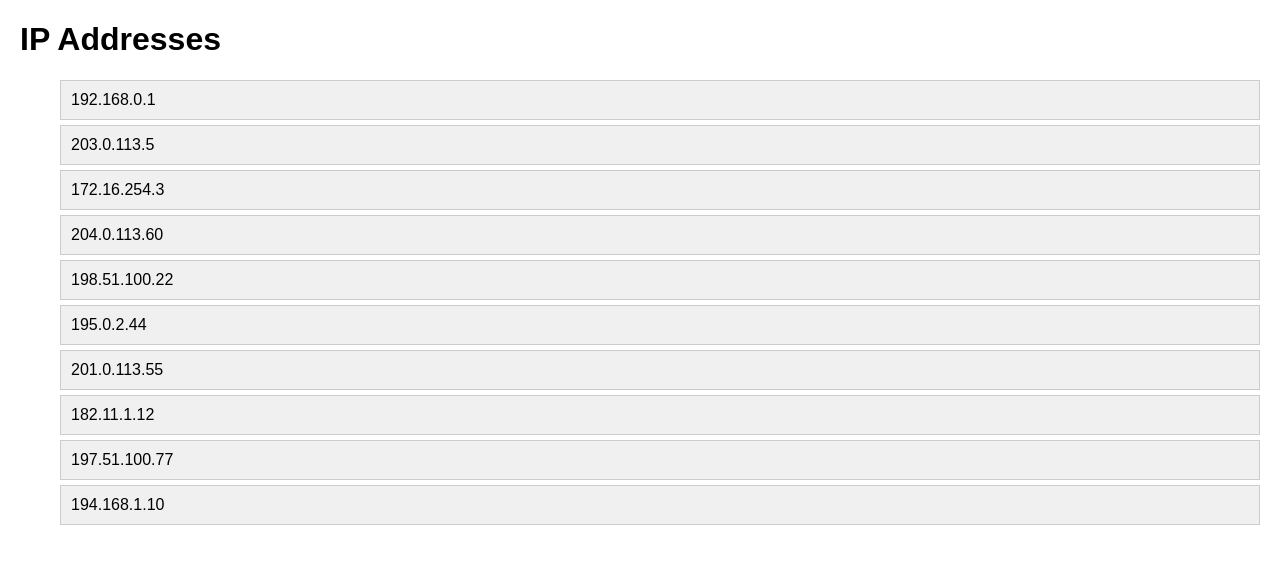
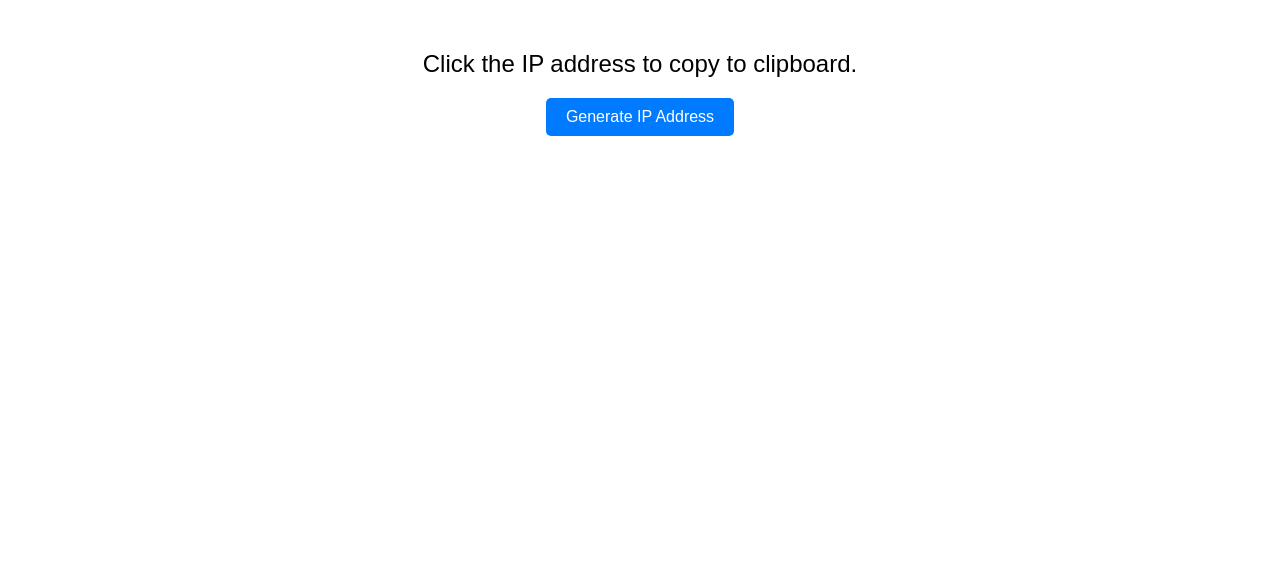
Before and after one commit to SkPocketmoney/Ip, a plain HTML site: page index.html in a window 1280 px wide. Drawn offline with Linux system fonts and the light colour scheme.

Commit message:
Update index.html

```diff
--- a/index.html
+++ b/index.html
@@ -3,43 +3,50 @@
 <head>
     <meta charset="UTF-8">
     <meta name="viewport" content="width=device-width, initial-scale=1.0">
-    <title>IP Addresses</title>
+    <title>Random IP Address Generator</title>
     <style>
         body {
             font-family: Arial, sans-serif;
-            margin: 20px;
+            text-align: center;
+            margin-top: 50px;
         }
-        ul {
-            list-style-type: none;
+        #ip-address {
+            font-size: 24px;
+            margin-bottom: 20px;
+            cursor: pointer;
         }
-        li {
-            background-color: #f0f0f0;
-            margin: 5px 0;
-            padding: 10px;
-            border: 1px solid #ccc;
+        button {
+            padding: 10px 20px;
+            font-size: 16px;
+            background-color: #007bff;
+            color: white;
+            border: none;
             cursor: pointer;
+            border-radius: 5px;
+        }
+        button:hover {
+            background-color: #0056b3;
         }
     </style>
 </head>
 <body>
-    <h1>IP Addresses</h1>
-    <ul>
-        <li onclick="copyToClipboard('192.168.0.1')">192.168.0.1</li>
-        <li onclick="copyToClipboard('203.0.113.5')">203.0.113.5</li>
-        <li onclick="copyToClipboard('172.16.254.3')">172.16.254.3</li>
-        <li onclick="copyToClipboard('204.0.113.60')">204.0.113.60</li>
-        <li onclick="copyToClipboard('198.51.100.22')">198.51.100.22</li>
-        <li onclick="copyToClipboard('195.0.2.44')">195.0.2.44</li>
-        <li onclick="copyToClipboard('201.0.113.55')">201.0.113.55</li>
-        <li onclick="copyToClipboard('182.11.1.12')">182.11.1.12</li>
-        <li onclick="copyToClipboard('197.51.100.77')">197.51.100.77</li>
-        <li onclick="copyToClipboard('194.168.1.10')">194.168.1.10</li>
-    </ul>
+    <div id="ip-address" onclick="copyToClipboard()">Click the IP address to copy to clipboard.</div>
+    <button onclick="generateIP()">Generate IP Address</button>
 
     <script>
-        function copyToClipboard(text) {
-            navigator.clipboard.writeText(text).then(function() {
-                alert('Copied: ' + text);
+        function generateIP() {
+            // Generate a random IP address
+            var ip = Array.from({length: 4}, () => Math.floor(Math.random() * 256)).join('.');
+            // Display the generated IP address
+            document.getElementById('ip-address').textContent = ip;
+        }
+
+        function copyToClipboard() {
+            // Copy the IP address to clipboard
+            var ipText = document.getElementById('ip-address').textContent;
+            navigator.clipboard.writeText(ipText).then(function() {
+                // Success message (optional)
+                console.log('IP address copied to clipboard: ' + ipText);
             }, function(err) {
                 console.error('Could not copy text: ', err);
             });
```
